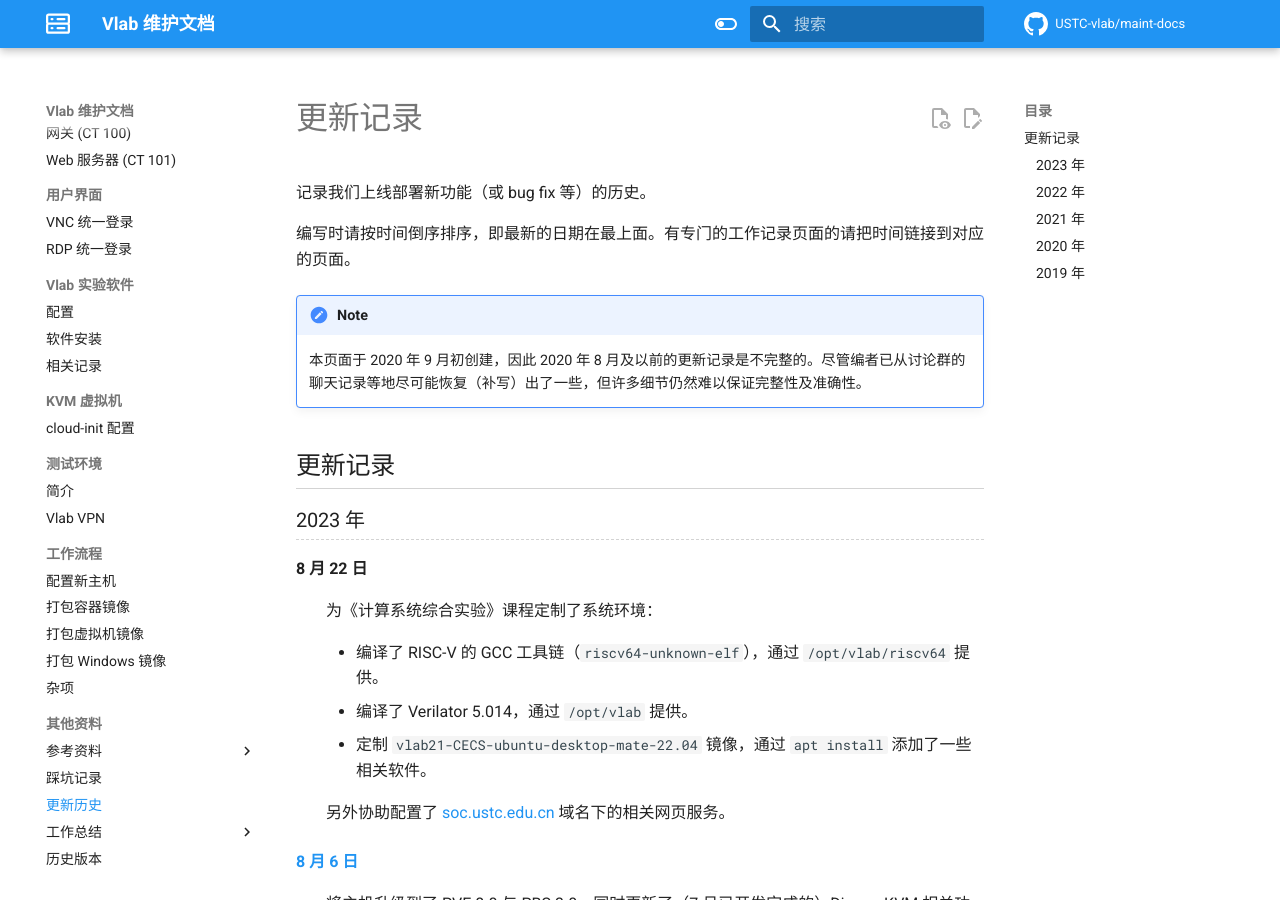
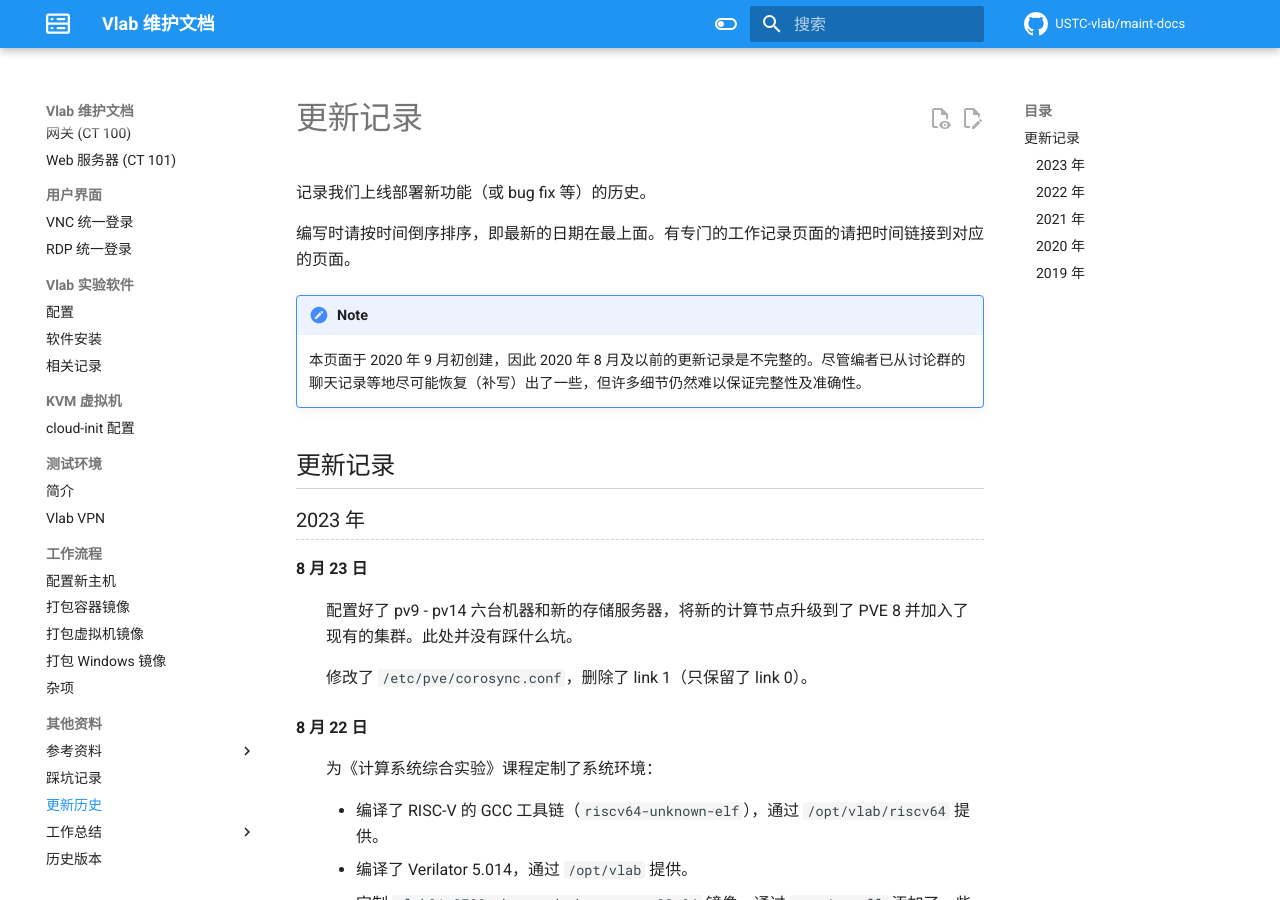
Before and after one commit to USTC-vlab/maint-docs, an MkDocs documentation site: the page built from docs/changelog.md, in a window 1280 px wide and 900 px high. Built offline with MkDocs 1.6.1 and Material for MkDocs 9.7.7, drawn with Linux system fonts in a browser that asks for light colours; comment, search, counter and statistics services are not loaded.

Commit message:
changelog: Add pv9-14

```diff
--- a/docs/changelog.md
+++ b/docs/changelog.md
@@ -11,6 +11,12 @@
 ## 更新记录
 
 ### 2023 年
+
+8 月 23 日
+
+:   配置好了 pv9 - pv14 六台机器和新的存储服务器，将新的计算节点升级到了 PVE 8 并加入了现有的集群。此处并没有踩什么坑。
+
+    修改了 `/etc/pve/corosync.conf`，删除了 link 1（只保留了 link 0）。
 
 8 月 22 日
 
```
